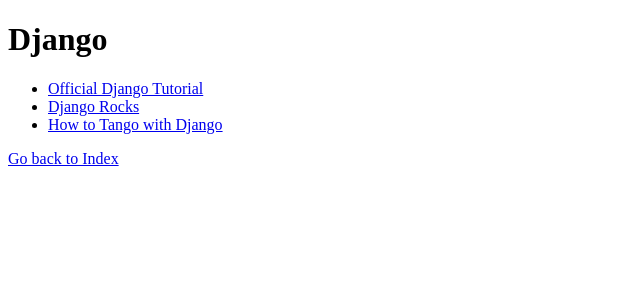
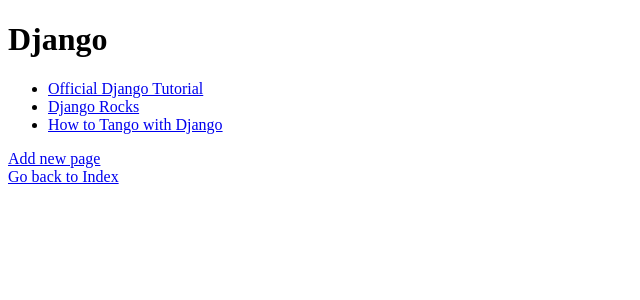
Before and after one commit to pissall20/rango, a Django app: page /rango/category/django/ in a window 1280 px wide. Shown: the top 300 px of the page, without its empty margins (0-640 px from the left). Run offline with Django 3.2, Linux system fonts and the light colour scheme; data comes from the database, SQL or seed files in the repository; both versions use the stored data as it was after the commit.

Commit message:
Everything is working except for adding pages. Will fix in next update.

```diff
--- a/tangodjango/rango/models.py
+++ b/tangodjango/rango/models.py
@@ -20,6 +20,7 @@
     class Meta:
         verbose_name_plural = 'Categories'
 
+
 class Page(models.Model):
     category = models.ForeignKey(Category)
     title = models.CharField(max_length=150)
--- a/tangodjango/rango/templates/rango/category.html
+++ b/tangodjango/rango/templates/rango/category.html
@@ -22,6 +22,10 @@
     {% endif %}
     </div>
     <div>
+        <!-- NOT WORKING -->
+        <a href="/rango/category/<category_name_slug>/add_page/">Add new page</a>
+    </div>
+    <div>
         <a href="/rango/">Go back to Index</a>
     </div>
 </body>
--- a/tangodjango/rango/urls.py
+++ b/tangodjango/rango/urls.py
@@ -7,4 +7,5 @@
     url(r'^about/$', views.about, name='about'),
     url(r'^add_category/$', views.add_category, name='add_category'),
     url(r'^category/(?P<category_name_slug>[\w\-]+)/$', views.show_category, name='show_category'),
+    url(r'^category/(?P<category_name_slug>[\w\-]+)/add_page/$', views.add_page, name='add_page'),
 ]
--- a/tangodjango/rango/views.py
+++ b/tangodjango/rango/views.py
@@ -1,6 +1,6 @@
 from django.shortcuts import render
 from rango.models import Category, Page
-from rango.forms import CategoryForm
+from rango.forms import CategoryForm, PageForm
 
 
 def index(request):
@@ -21,6 +21,7 @@
         pages = Page.objects.filter(category=category)
         context_dict['pages'] = pages
         context_dict['category'] = category
+        context_dict['url'] = category_name_slug
     except Category.DoesNotExist:
         context_dict['pages'] = None
         context_dict['category'] = None
@@ -39,3 +40,18 @@
             print(form.errors)
 
     return render(request, 'rango/add_category.html', {'form': form})
+
+def add_page(request, category_name_slug):
+    form = PageForm()
+    category_name = category_name_slug.replace('-', ' ').title()
+    if request.method == "POST":
+        form = PageForm(request.POST)
+        if form.is_valid():
+            page = form.save(commit=False)
+            cat = Category.objects.get(name=category_name)
+            page.category = cat
+            page.views = 0
+            return index(request)
+        else:
+            print(form.errors)
+    return render(request, 'rango/add_page', {'url':category_name_slug, 'category_name': category_name,'form':form})
```
Also changed, not shown: tangodjango/rango/forms.py (+8 -0 lines), tangodjango/rango/templates/rango/add_category.html (+6 -2 lines), tangodjango/db.sqlite3.
